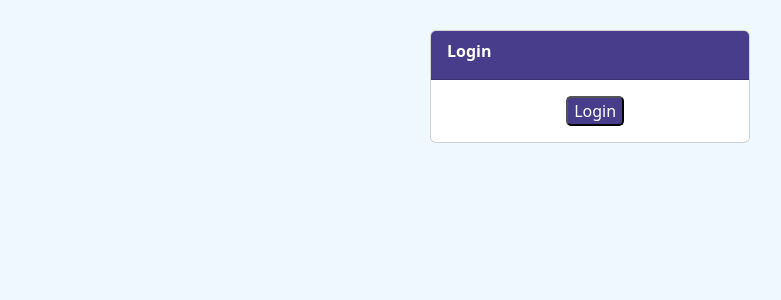
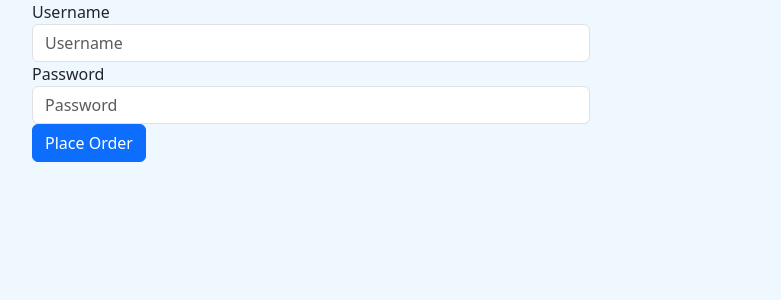
Before and after one commit to Mahdi-fatemii/CommercialWeb, a Django app: page /login/ in a window 1280 px wide. Shown: the top 300 px of the page, without its empty margins (50-831 px from the left). Run offline with Django 5.2, Linux system fonts and the light colour scheme; some libraries are stand-ins or nearby versions.

Commit message:
lot of mess but modifing registration

```diff
--- a/user/models.py
+++ b/user/models.py
@@ -1,5 +1,5 @@
 from django.db import models
-from django.contrib.auth.models import User as Use
+from django.contrib.auth.models import User as UserMain
 from django.contrib.auth.validators import *
 from django.utils import timezone
 from django.contrib.auth import hashers
@@ -9,6 +9,10 @@ import bcrypt
 
 
 class User(models.Model):
+
+    def __str__(self):
+        return self.username
+
     username = models.CharField(max_length=100, unique=True)
     password = models.CharField(max_length=2000)
     name = models.CharField(max_length=100, blank=True)
--- a/user/templates/user/login.html
+++ b/user/templates/user/login.html
@@ -1,64 +1,64 @@
 {% extends 'shop/base.html' %}
 
+{#{% block body %}#}
+{##}
+{#        <div class="container">#}
+{#        <div class="row">#}
+{#            <div class="col-md-4 offset-md-4" style="padding: 30px">#}
+{#                <div class="card">#}
+{#                    <div class="card-header text-white" style="background-color: darkslateblue">#}
+{#                        <div class="card-title">#}
+{#                            Login#}
+{#                        </div>#}
+{#                    </div>#}
+{#                    <div class="card-body">#}
+{#                        <form method="POST">#}
+{#                            {% csrf_token %}#}
+{#                            {% for field in form %}#}
+{#                                <div class="form-group" style="padding: 10px">#}
+{#                                    {{ field.name }}#}
+{#                                    {{ field }}#}
+{#                                </div>#}
+{#                            {% endfor %}#}
+{#                            <button class="offset-md-5 text-white" style="background-color: darkslateblue; border-radius: 5px" type="submit">Login</button>#}
+{#                        </form>#}
+{#                    </div>#}
+{#                </div>#}
+{#            </div>#}
+{#        </div>#}
+{#    </div>#}
+{##}
+{#{% endblock %}#}
+
 {% block body %}
+{% csrf_token %}
+<div class="container">
+        <div class="row">
+            <div class="col-md-12">
+                <ul class="list-group" id="item_list">
 
-        <div class="container">
+                </ul>
+            </div>
+        </div>
         <div class="row">
-            <div class="col-md-4 offset-md-4" style="padding: 30px">
-                <div class="card">
-                    <div class="card-header text-white" style="background-color: darkslateblue">
-                        <div class="card-title">
-                            Login
+            <div class="col-md-12">
+                <form method="POST">
+                    {% csrf_token %}
+                    <div class="form-row">
+                        <div class="form-group col-md-6">
+                            <label for="Username">Username</label>
+                            <input type="text" class="form-control" id="Username" name="Username" placeholder="Username">
+                        </div>
+                        <div class="form-group col-md-6">
+                            <label for="Password">Password</label>
+                            <input type="password" class="form-control" id="Password" name="Password"
+                                   placeholder="Password">
                         </div>
                     </div>
-                    <div class="card-body">
-                        <form method="POST">
-                            {% csrf_token %}
-                            {% for field in form %}
-                                <div class="form-group" style="padding: 10px">
-                                    {{ field.name }}
-                                    {{ field }}
-                                </div>
-                            {% endfor %}
-                            <button class="offset-md-5 text-white" style="background-color: darkslateblue; border-radius: 5px" type="submit">Login</button>
-                        </form>
-                    </div>
-                </div>
+                    <button type="submit" class="btn btn-primary">Place Order</button>
+                </form>
             </div>
         </div>
     </div>
 
 {% endblock %}
-
-{#{% block body %}#}
-
-{#<div class="container">#}
-{#        <div class="row">#}
-{#            <div class="col-md-12">#}
-{#                <ul class="list-group" id="item_list">#}
-{##}
-{#                </ul>#}
-{#            </div>#}
-{#        </div>#}
-{#        <div class="row">#}
-{#            <div class="col-md-12">#}
-{#                <form method="POST">#}
-{#                    {% csrf_token %}#}
-{#                    <div class="form-row">#}
-{#                        <div class="form-group col-md-6">#}
-{#                            <label for="Username">Username</label>#}
-{#                            <input type="text" class="form-control" id="Username" name="Username" placeholder="Username">#}
-{#                        </div>#}
-{#                        <div class="form-group col-md-6">#}
-{#                            <label for="Password">Password</label>#}
-{#                            <input type="password" class="form-control" id="Password" name="Password"#}
-{#                                   placeholder="Password">#}
-{#                        </div>#}
-{#                    </div>#}
-{#                    <button type="submit" class="btn btn-primary">Place Order</button>#}
-{#                </form>#}
-{#            </div>#}
-{#        </div>#}
-{#    </div>#}
-
-{#{% endblock %}#}
--- a/user/templates/user/register.html
+++ b/user/templates/user/register.html
@@ -1,9 +1,8 @@
 {% extends 'shop/base.html' %}
 
 
-
 {% block body %}
-
+{% csrf_token %}
     <div class="container">
         <div class="row">
             <div class="col-md-12">
--- a/user/views.py
+++ b/user/views.py
@@ -1,8 +1,10 @@
-from django.shortcuts import render, redirect
+import bcrypt
+from django.shortcuts import render
 from django.contrib.auth.decorators import login_required
+from django.contrib.auth.models import User as UserMain
 from django.contrib import messages
-from .models import *
-# from .forms import RegisterForm
+from .models import User
+from django.contrib.auth import authenticate
 
 # Create your views here.
 
@@ -37,38 +39,34 @@ def register(request):
         address = request.POST.get('Address')
         mobile_number = request.POST.get('Mobile_Number')
 
-        user_check = User.objects.filter(username=username).first()
-        if password == repeat_pass:
-            # password_byte = str(password).encode()
-            # salt = bcrypt.gensalt(rounds=12)
-            # hashed_password = bcrypt.hashpw(password=password_byte, salt=salt)
-
-            user = User(username=username, password=password, name=name, lastname=lastname,
-                        email=email, address=address, mobile_number=mobile_number)
-            user.save()
-        return render(request, 'user/login.html')
-
+        if User.objects.filter(username=username).first():
+            messages.error(request, "This username is Invalid")
+            return render(request, 'user/register.html')
+        else:
+            if password == repeat_pass:
+                password_byte = str(password).encode('utf-8')
+                salt = bcrypt.gensalt()
+                hashed_password = bcrypt.hashpw(password=password_byte, salt=salt)
+                hashed_password1 = hashed_password.decode('utf-8')
+                user = User(username=username, password=hashed_password1, name=name, lastname=lastname,
+                            email=email, address=address, mobile_number=mobile_number)
+                user.save()
+                user_main = UserMain.objects.create_user(username, email, password)
+                user_main.save()
+            return render(request, 'user/login.html')
     return render(request, 'user/register.html')
 
 
 def user_log_in(request):
 
-    def check_user(username):
-        try:
-            check = User.objects.get(username=username)
-        except User.DoesNotExist:
-            return False
-
     if request.method == "POST":
         username = request.GET.get('Username')
         password = request.GET.get('Password')
-
-        user_check = check_user(username)
-        if user_check is not False:
-
+        main_user = authenticate(username=username, password=password)
+        if main_user is not None:
             user = User.objects.get(username=username)
-            psw_check = bcrypt.checkpw(password, hashed_password=user.password)
-            if psw_check is True:
-                return render(request, 'user/profile.html', {'user': user})
-
+            return render(request, 'user/profile.html', {'user': user})
+        else:
+            messages.error(request, "Wrong username or password")
+            return render(request, 'user/login.html')
     return render(request, 'user/login.html')
```
Also changed, not shown: db.sqlite3.
